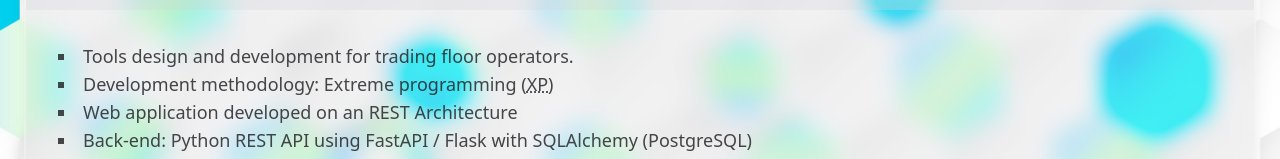
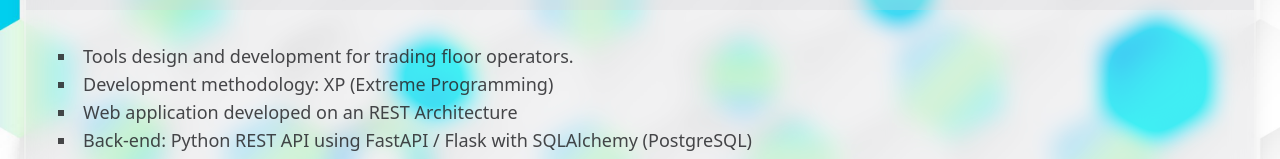
Before and after one commit to Abydos12/cv, a SvelteKit app: page /experiences in a window 1280 px wide. Shown: the part 300-459 px from the top of the page. Built offline with nearby package versions, Linux system fonts and the light colour scheme.

Commit message:
change to dynamic info

```diff
--- a/src/routes/experiences/+page.svelte
+++ b/src/routes/experiences/+page.svelte
@@ -2,46 +2,55 @@
   import pythonLogo from "$lib/icons/python-logo.svg";
   import typescriptLogo from "$lib/icons/typescript-logo.svg";
   import IconTag from "$lib/components/IconTag.svelte";
+
+  const experiences = [
+    {
+      title: "Full Stack Engineer (Apprenticeship)",
+      company: "Société Générale",
+      location: "Paris, France",
+      dates: { start: "September 2019", end: "September 2022" },
+      missions: [
+        "Tools design and development for trading floor operators.",
+        "Development methodology: XP (Extreme Programming)",
+        "Web application developed on an REST Architecture",
+        "Back-end: Python REST API using FastAPI / Flask with SQLAlchemy (PostgreSQL)",
+        "Front-end: Pure Javascript, SPA using React, Jinja templates",
+        "Automation scripts that interact with different applications",
+        "CD / CI with Github, Jenkins and Kubernetes",
+      ],
+    },
+  ];
 </script>
 
 <div class="h-full flex flex-col gap-4 lg:gap-6">
+  {#each experiences as e}
     <div class="glass">
       <div
         class="backdrop-brightness-100 dark:backdrop-brightness-150 p-4 lg:p-8 flex justify-between items-center"
       >
         <div class="font-mono">
           <div class="text-xl lg:text-3xl font-bold">
-          Full Stack Engineer (Apprenticeship)
+            {e.title}
           </div>
-        <div class="lg:text-2xl font-semibold italic">Société Générale</div>
-        <div class="lg:text-2xl font-semibold italic">Paris, France</div>
+          <div class="lg:text-2xl font-semibold italic">{e.company}</div>
+          <div class="lg:text-2xl font-semibold italic">{e.location}</div>
         </div>
         <div
           class="text-sm lg:text-lg text-zinc-700 dark:text-zinc-400 font-semibold"
         >
-        <div>September 2019</div>
-        <div>September 2022</div>
+          <div>{e.dates.start}</div>
+          <div>{e.dates.end}</div>
         </div>
       </div>
       <div class=" p-4 lg:p-8">
         <ul class="list-square list-inside text-lg">
-        <li>Tools design and development for trading floor operators.</li>
-        <li>
-          Development methodology: Extreme programming (<abbr
-            title="Extreme programming">XP</abbr
-          >)
-        </li>
-        <li>Web application developed on an REST Architecture</li>
-        <li>
-          Back-end: Python REST API using FastAPI / Flask with SQLAlchemy
-          (PostgreSQL)
-        </li>
-        <li>Front-end: Pure Javascript, SPA using React, Jinja templates</li>
-        <li>Automation scripts that interact with different applications</li>
-        <li>CD / CI with Github, Jenkins and Kubernetes</li>
+          {#each e.missions as m}
+            <li>{m}</li>
+          {/each}
         </ul>
         <IconTag label="Python" logo={pythonLogo} />
         <IconTag label="Typescript" logo={typescriptLogo} />
       </div>
     </div>
+  {/each}
 </div>
```
Lines whose indentation alone changed are shown as unchanged.
